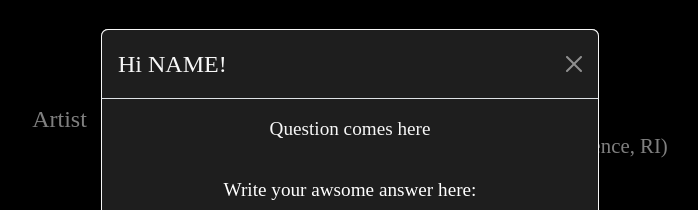
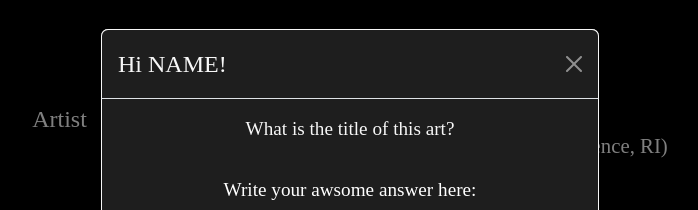
Before and after one commit to AnnaAWojtowicz/PocketArt, a React (Vite) app: page / in a window 1280 px wide. Both pictures are taken after a click on the button "Today's Quiz". Shown: the part 999-1209 px from the top of the page, without its empty margins (290-988 px from the left). Built offline with nearby package versions, Linux system fonts and the light colour scheme; a web font is replaced by a local one.

Commit message:
making question generator for QuizModal

```diff
--- a/src/components/QuizModal.jsx
+++ b/src/components/QuizModal.jsx
@@ -2,6 +2,13 @@ import "./quizModal.css";
 import Modal from 'react-bootstrap/Modal';
 import Button from 'react-bootstrap/Button';
 import Form from 'react-bootstrap/Form';
+
+const questionGen = ["Who created this art?", "What is the title of this art?", "When was this art created?", "What is the type of this art?", "What is the culture of this art?"];
+
+function generateQuestion(max) {
+    return Math.floor(Math.random() * (max + 1));
+}
+
 
 function QuizModal({ show, handleClose }) {
     return (
@@ -16,7 +23,7 @@ function QuizModal({ show, handleClose }) {
                     <Modal.Title>Hi NAME!</Modal.Title>
                 </Modal.Header>
                 <Modal.Body>
-                    Question comes here
+                    {questionGen[generateQuestion(4)]}
                 </Modal.Body>
                 <Modal.Body>
                     <Form>
```
